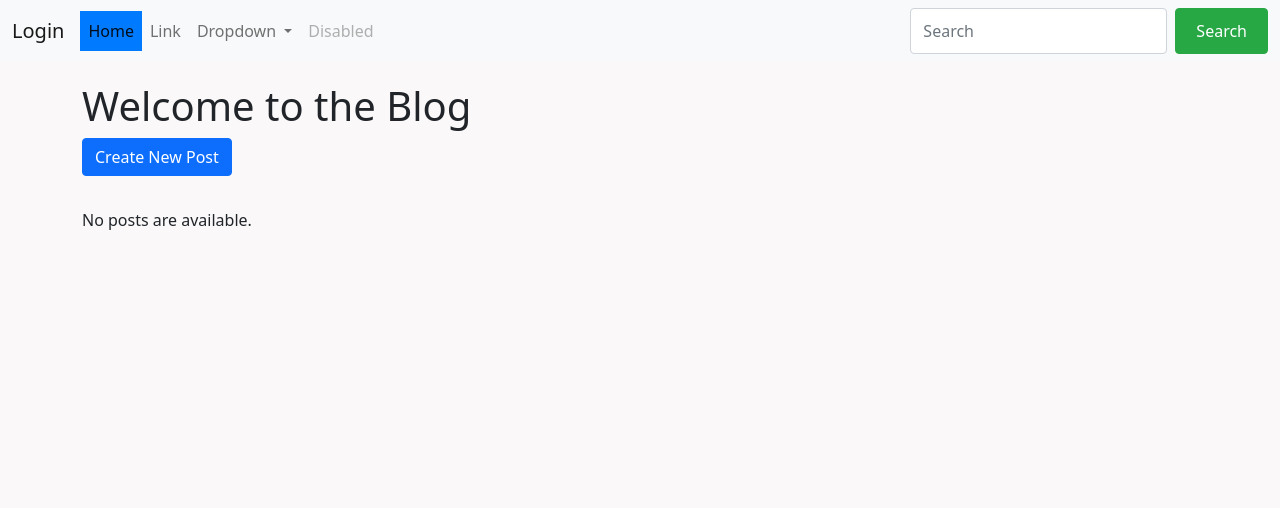
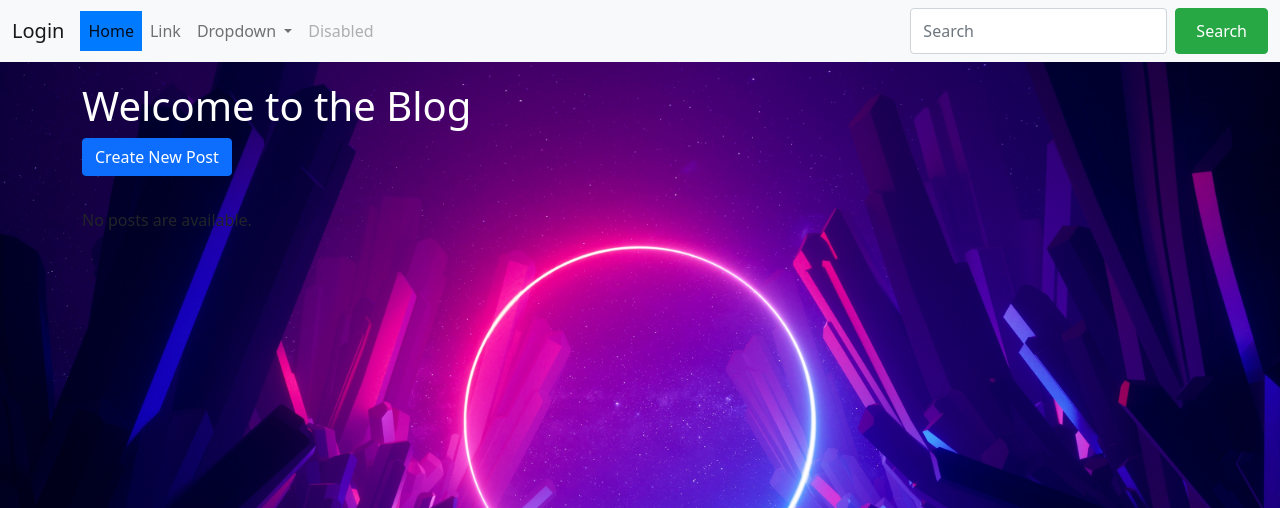
Before and after one commit to AngelinaStankevich/example_site, a Django app: page /posts/ in a window 1280 px wide. Shown: the top 508 px of the page. Run offline with Django 4.2, Linux system fonts and the light colour scheme; data that the repository does not hold is empty.

Commit message:
load static

```diff
--- /dev/null
+++ b/static/blog/styles.css
@@ -0,0 +1,10 @@
+/* static/blog/styles.css */
+
+h1 {
+    color: white;
+}
+body {
+    background-image: url('/static/blog/neon.jpg');
+    background-size: cover; /* Растянуть изображение на всю страницу */
+    background-repeat: no-repeat; /* Запретить повторение фонового изображения */
+}
--- a/templates/blog/index.html
+++ b/templates/blog/index.html
@@ -1,8 +1,10 @@
 {% extends 'base.html' %}
+{% load static %}
 
 {% block title %} Posts Index {% endblock %}
 
 {% block content %}
+    <link rel="stylesheet" type="text/css" href="{% static 'blog/styles.css' %}">
 <div class="container">
     <div class="row">
         <div class="col-md-8">
```
Also changed, not shown: static/blog/neon.jpg (added).
